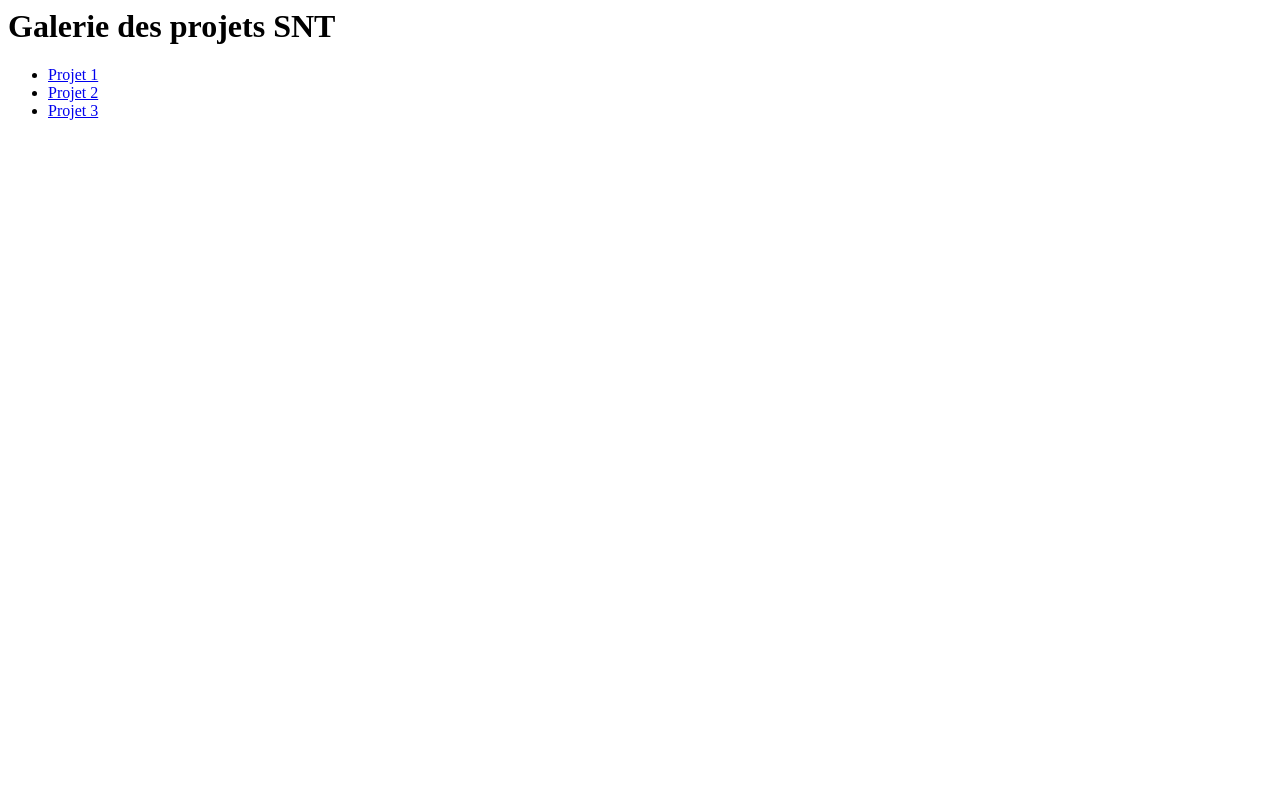
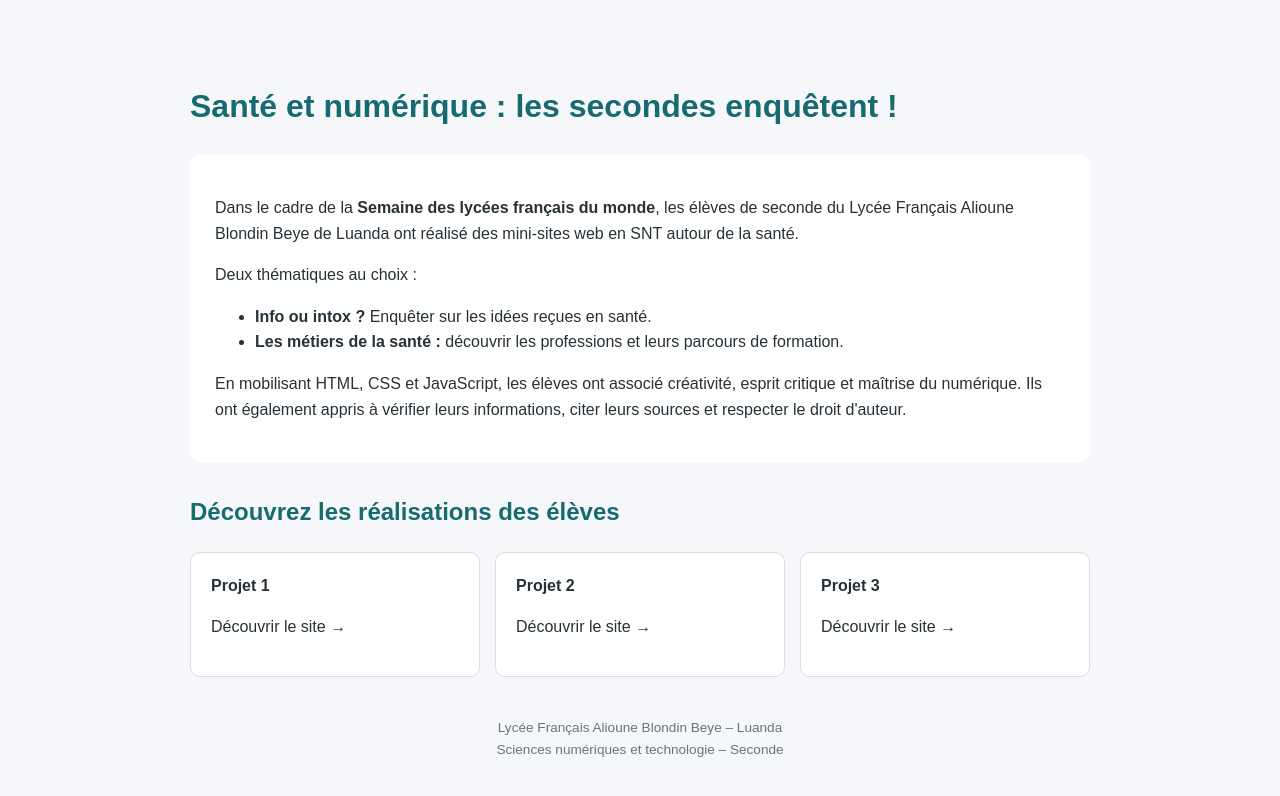
Before and after one commit to CS-Campus-Hub/Projet_SNT_Site_Web, a plain HTML site: page index.html in a window 1280 px wide. Drawn offline with Linux system fonts and the light colour scheme.

Commit message:
Create index.html with project details and styles
Added HTML structure and styles for the project gallery.

```diff
--- a/index.html
+++ b/index.html
@@ -1,7 +1,105 @@
-<h1>Galerie des projets SNT</h1>
 
+<!DOCTYPE html>
+<html lang="fr">
+<head>
+<meta charset="UTF-8">
+<meta name="viewport" content="width=device-width, initial-scale=1.0">
+<title>SNT – Santé et numérique | LABB</title>
+<style>
+body {
+    font-family: Arial, sans-serif;
+    max-width: 900px;
+    margin: 40px auto;
+    padding: 20px;
+    line-height: 1.6;
+    color: #263238;
+    background: #f5f7fa;
+}
+h1 { color: #176b70; }
+h2 { color: #176b70; margin-top: 30px; }
+.intro {
+    background: white;
+    padding: 25px;
+    border-radius: 12px;
+}
+.projects {
+    display: grid;
+    grid-template-columns: repeat(auto-fit, minmax(220px, 1fr));
+    gap: 15px;
+    margin-top: 20px;
+}
+.card {
+    background: white;
+    padding: 20px;
+    border-radius: 10px;
+    text-decoration: none;
+    color: #263238;
+    border: 1px solid #ddd;
+}
+.card:hover {
+    border-color: #176b70;
+    transform: translateY(-2px);
+}
+footer {
+    margin-top: 40px;
+    font-size: 0.85em;
+    color: #68757b;
+    text-align: center;
+}
+</style>
+</head>
+
+<body>
+
+<h1>Santé et numérique : les secondes enquêtent !</h1>
+
+<div class="intro">
+<p>
+Dans le cadre de la <strong>Semaine des lycées français du monde</strong>,
+les élèves de seconde du Lycée Français Alioune Blondin Beye de Luanda
+ont réalisé des mini-sites web en SNT autour de la santé.
+</p>
+
+<p>Deux thématiques au choix :</p>
 <ul>
-  <li><a href="projet-01/">Projet 1</a></li>
-  <li><a href="projet-02/">Projet 2</a></li>
-  <li><a href="projet-03/">Projet 3</a></li>
+<li><strong>Info ou intox ?</strong> Enquêter sur les idées reçues en santé.</li>
+<li><strong>Les métiers de la santé :</strong> découvrir les professions et leurs parcours de formation.</li>
 </ul>
+
+<p>
+En mobilisant HTML, CSS et JavaScript, les élèves ont associé
+créativité, esprit critique et maîtrise du numérique.
+Ils ont également appris à vérifier leurs informations,
+citer leurs sources et respecter le droit d'auteur.
+</p>
+</div>
+
+<h2>Découvrez les réalisations des élèves</h2>
+
+<div class="projects">
+
+<!-- Dupliquer cette carte pour chaque élève -->
+<a class="card" href="projet-01/">
+    <strong>Projet 1</strong>
+    <p>Découvrir le site →</p>
+</a>
+
+<a class="card" href="projet-02/">
+    <strong>Projet 2</strong>
+    <p>Découvrir le site →</p>
+</a>
+
+<a class="card" href="projet-03/">
+    <strong>Projet 3</strong>
+    <p>Découvrir le site →</p>
+</a>
+
+</div>
+
+<footer>
+Lycée Français Alioune Blondin Beye – Luanda<br>
+Sciences numériques et technologie – Seconde
+</footer>
+
+</body>
+</html>
```
